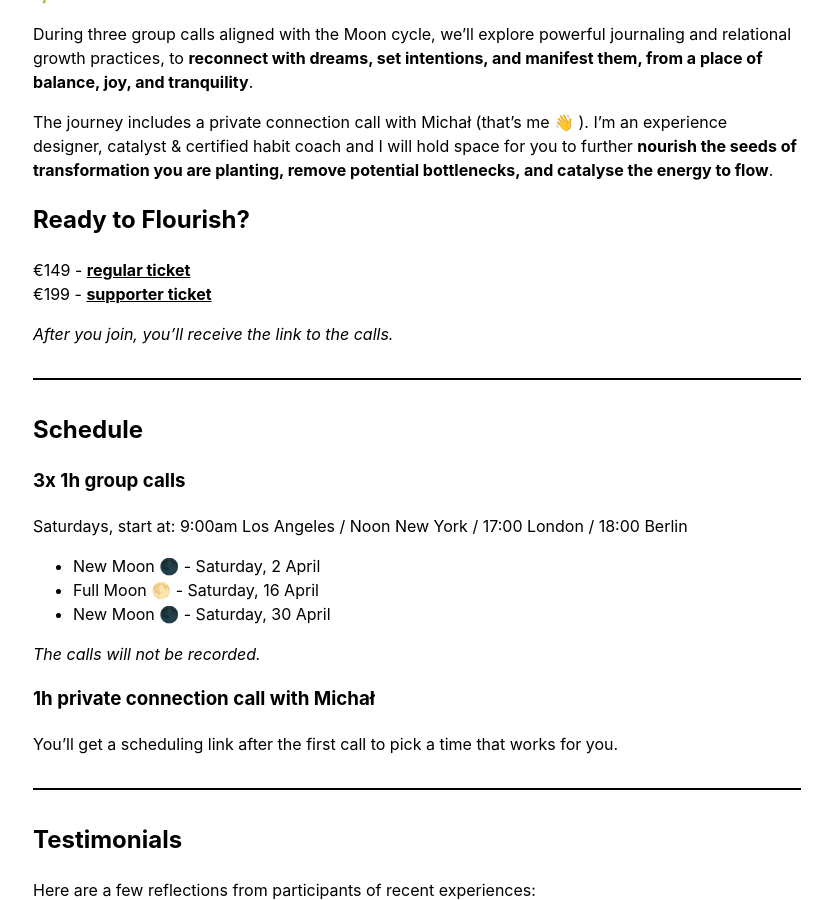
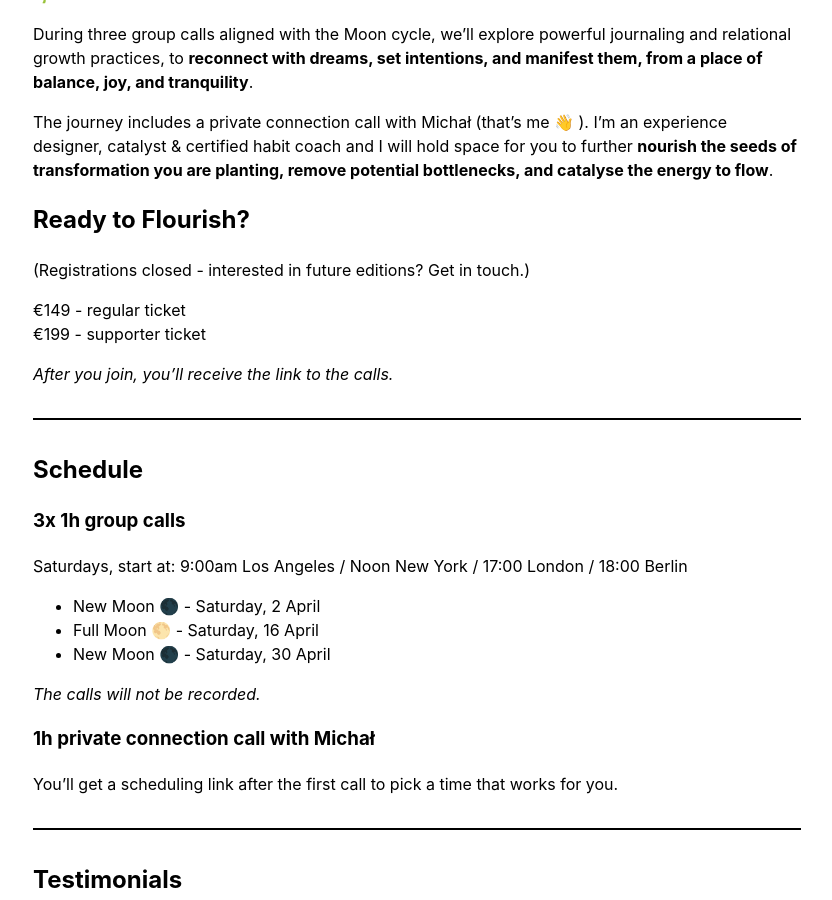
Before and after one commit to heymichal/journalsmarter, a Jekyll site: the page built from _projects/2022-03-29-flourish.md, in a window 1280 px wide and 900 px high, scrolled down 569 px. Shown: the whole window, without its empty margins (223-1055 px from the left). Built offline with Jekyll 4.4.1, drawn with Linux system fonts in a browser that asks for light colours.

Commit message:
Update 2022-03-29-flourish.md

```diff
--- a/_projects/2022-03-29-flourish.md
+++ b/_projects/2022-03-29-flourish.md
@@ -20,8 +20,10 @@ During three group calls aligned with the Moon cycle, we'll explore powerful jou
 The journey includes a private connection call with Michał (that's me 👋  ). I'm an experience designer, catalyst & certified habit coach and I will hold space for you to further **nourish the seeds of transformation you are planting, remove potential bottlenecks, and catalyse the energy to flow**.
 
 ## Ready to Flourish?
-€149 - [regular ticket](https://payhip.com/buy?link=TKIO9) <br>
-€199 - [supporter ticket](https://payhip.com/buy?link=LzKQf)
+(Registrations closed - interested in future editions? Get in touch.)
+
+€149 - regular ticket<br>
+€199 - supporter ticket
 
 *After you join, you'll receive the link to the calls.*
 
```
